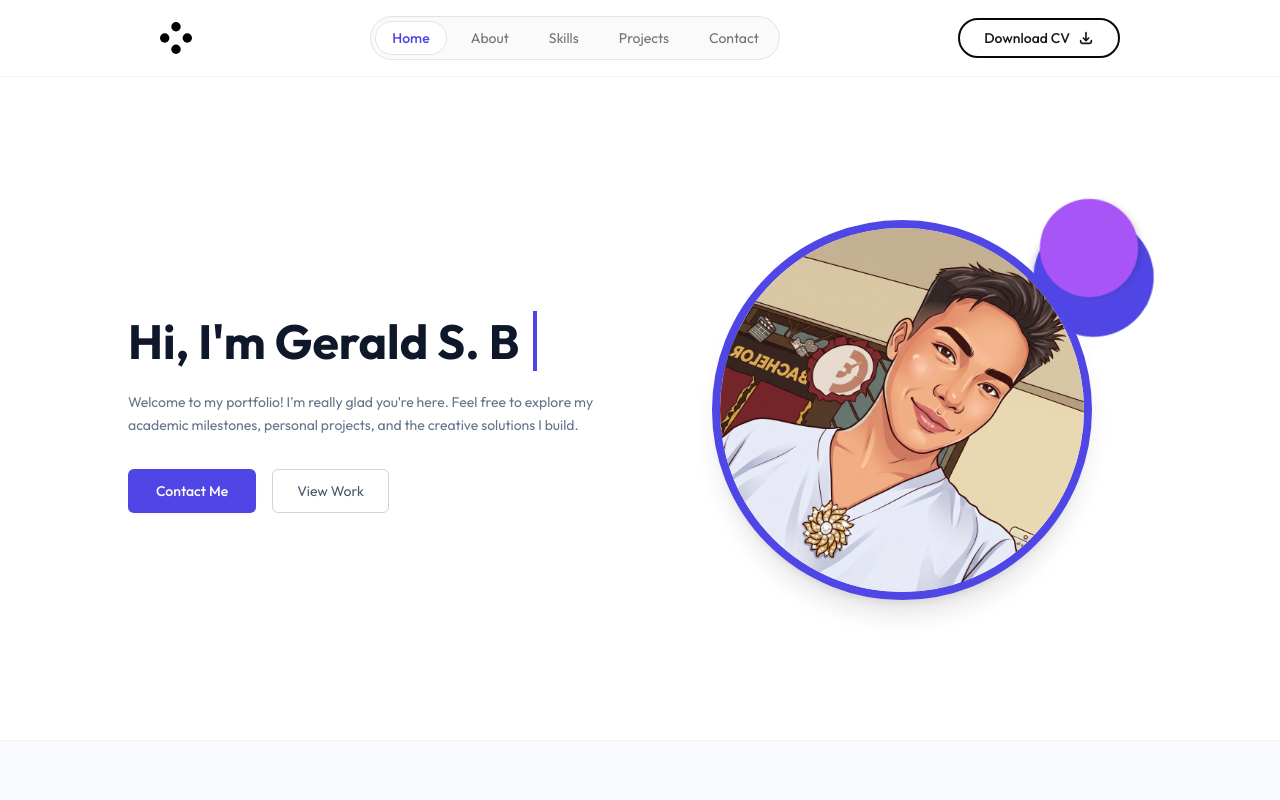
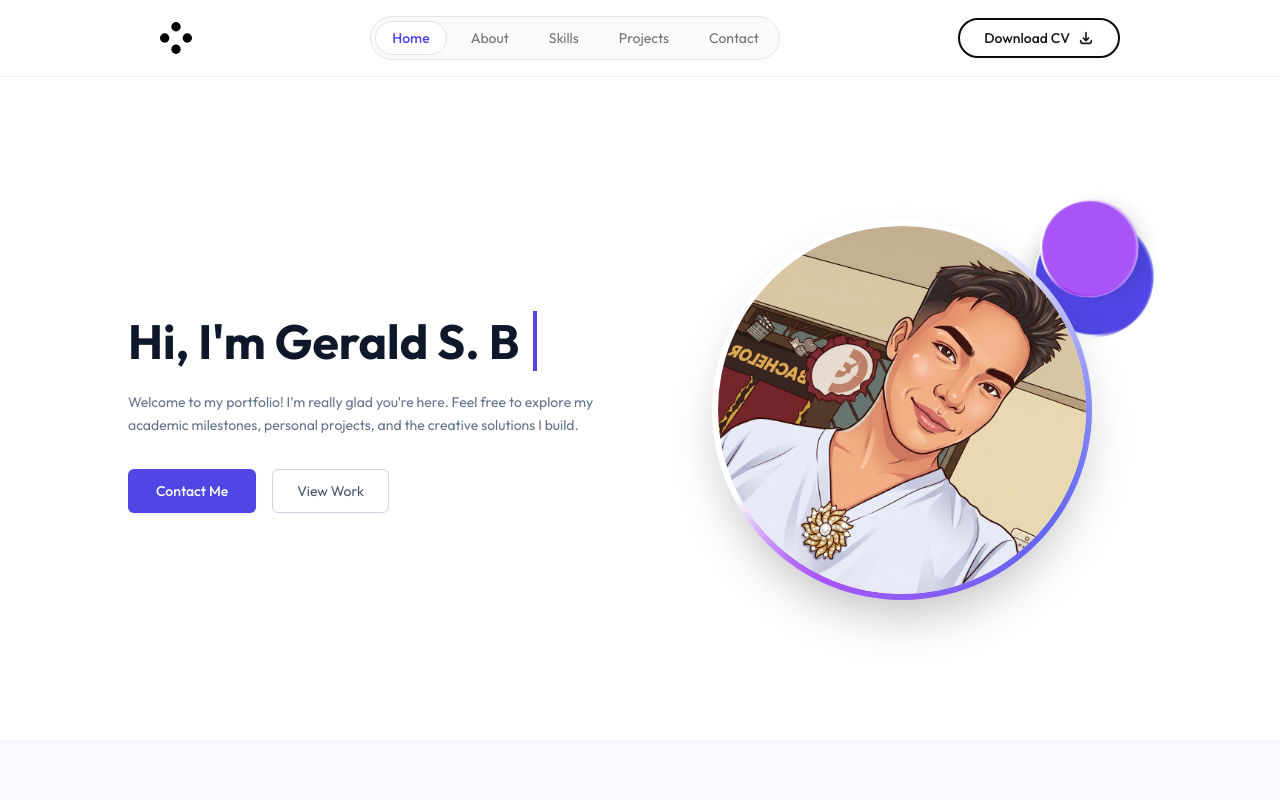
Before and after one commit to Shiwad/geraldbual-portfolio, a React (Vite) app in the folder frontend/: page / in a window 1280 px wide. Shown: the top 800 px of the page. Built offline with nearby package versions, Linux system fonts and the light colour scheme.

Commit message:
Add rotating gradient light-trail borders to Hero profile avatar and background circles

```diff
--- a/frontend/src/components/Hero.jsx
+++ b/frontend/src/components/Hero.jsx
@@ -109,21 +109,40 @@ const Hero = () => {
                 <div className="relative w-[340px] h-[340px] sm:w-[400px] sm:h-[400px] md:w-[450px] md:h-[450px] lg:w-[500px] lg:h-[500px] flex items-center justify-center select-none flex-shrink-0">
                     {/* Orbiting Container for Top-Left Indigo Circle */}
                     <div className="absolute inset-0 animate-orbit-cw z-0 pointer-events-none">
-                        <div className="absolute top-[6%] left-[6%] w-[22%] h-[22%] rounded-full bg-indigo-600 shadow-md animate-pulse-soft"></div>
+                        {/* Indigo Circle with rotating glowing border */}
+                        <div className="absolute top-[6%] left-[6%] w-[22%] h-[22%] rounded-full flex items-center justify-center p-[2px] overflow-hidden shadow-lg animate-pulse-soft bg-white">
+                            <div className="absolute inset-0 w-[150%] h-[150%] left-[-25%] top-[-25%] bg-[conic-gradient(from_0deg,transparent_30%,#818cf8_60%,#4f46e5_90%,transparent_100%)] animate-spin" style={{ animationDuration: '3s' }}></div>
+                            <div className="absolute inset-0 w-[150%] h-[150%] left-[-25%] top-[-25%] bg-[conic-gradient(from_0deg,transparent_30%,#818cf8_60%,#4f46e5_90%,transparent_100%)] animate-spin blur-sm opacity-80" style={{ animationDuration: '3s' }}></div>
+                            <div className="relative w-full h-full rounded-full bg-indigo-600 z-10"></div>
+                        </div>
                     </div>
 
                     {/* Orbiting Container for Bottom-Right Purple Circle */}
                     <div className="absolute inset-0 animate-orbit-ccw z-30 pointer-events-none">
-                        <div className="absolute bottom-[6%] right-[6%] w-[18%] h-[18%] rounded-full bg-purple-500 shadow-md animate-pulse-soft"></div>
+                        {/* Purple Circle with rotating glowing border */}
+                        <div className="absolute bottom-[6%] right-[6%] w-[18%] h-[18%] rounded-full flex items-center justify-center p-[2px] overflow-hidden shadow-lg animate-pulse-soft bg-white">
+                            <div className="absolute inset-0 w-[150%] h-[150%] left-[-25%] top-[-25%] bg-[conic-gradient(from_0deg,transparent_30%,#c084fc_60%,#9333ea_90%,transparent_100%)] animate-spin" style={{ animationDuration: '3.5s' }}></div>
+                            <div className="absolute inset-0 w-[150%] h-[150%] left-[-25%] top-[-25%] bg-[conic-gradient(from_0deg,transparent_30%,#c084fc_60%,#9333ea_90%,transparent_100%)] animate-spin blur-sm opacity-80" style={{ animationDuration: '3.5s' }}></div>
+                            <div className="relative w-full h-full rounded-full bg-purple-500 z-10"></div>
+                        </div>
                     </div>
 
-                    {/* Main Circular Profile Image */}
-                    <div className="relative w-[76%] h-[76%] rounded-full border-[8px] border-indigo-600 overflow-hidden z-20 shadow-xl bg-slate-50 flex items-center justify-center">
-                        <img
-                            src="hero_avatar.jpg"
-                            alt="Gerald S. Bual"
-                            className="w-full h-full object-cover object-center scale-[1.03] hover:scale-105 transition-transform duration-500"
-                        />
+                    {/* Main Circular Profile Image with rotating glowing border */}
+                    <div className="relative w-[76%] h-[76%] rounded-full flex items-center justify-center p-[6px] overflow-hidden z-20 shadow-2xl bg-white">
+                        {/* The rotating gradient light */}
+                        <div className="absolute inset-0 w-[150%] h-[150%] left-[-25%] top-[-25%] bg-[conic-gradient(from_0deg,transparent_40%,#6366f1_70%,#a855f7_90%,transparent_100%)] animate-spin" style={{ animationDuration: '4s' }}></div>
+
+                        {/* Glow effect behind */}
+                        <div className="absolute inset-0 w-[150%] h-[150%] left-[-25%] top-[-25%] bg-[conic-gradient(from_0deg,transparent_40%,#6366f1_70%,#a855f7_90%,transparent_100%)] animate-spin blur-md opacity-70" style={{ animationDuration: '4s' }}></div>
+
+                        {/* Inner content (Profile Image) */}
+                        <div className="relative w-full h-full rounded-full overflow-hidden bg-slate-50 flex items-center justify-center z-10">
+                            <img
+                                src="hero_avatar.jpg"
+                                alt="Gerald S. Bual"
+                                className="w-full h-full object-cover object-center scale-[1.03] hover:scale-105 transition-transform duration-500"
+                            />
+                        </div>
                     </div>
                 </div>
             </main>
```
